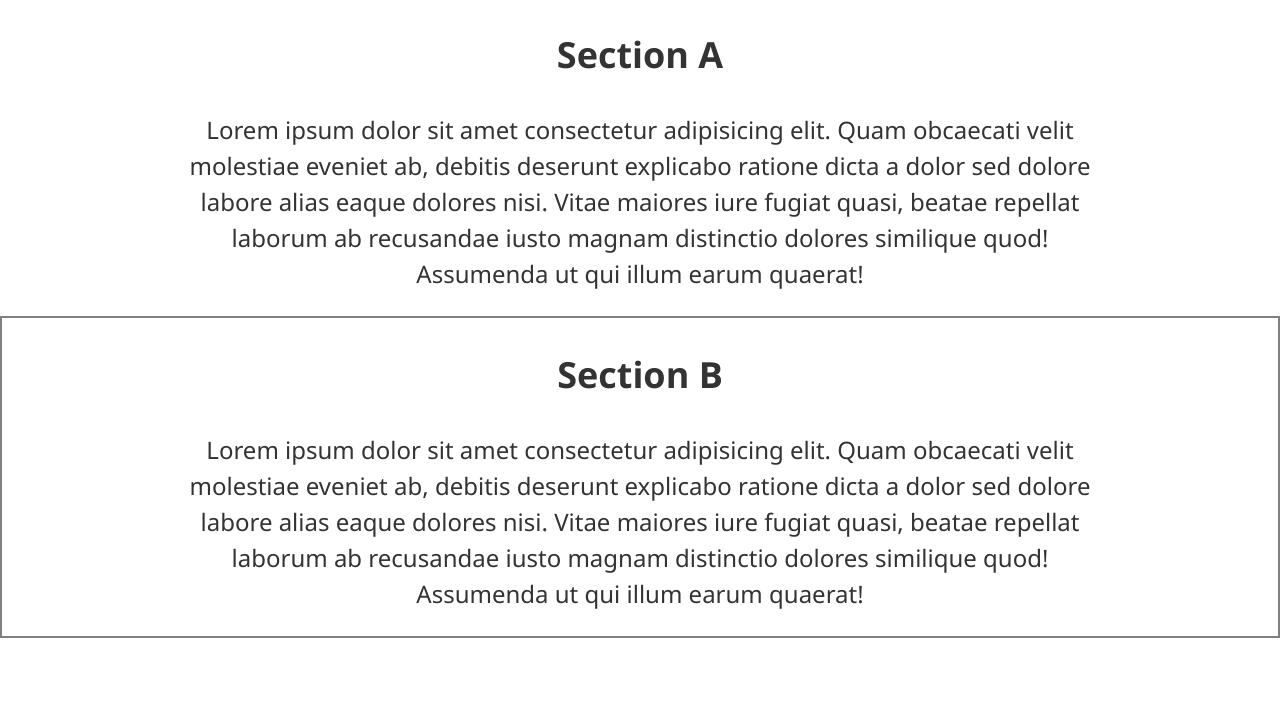
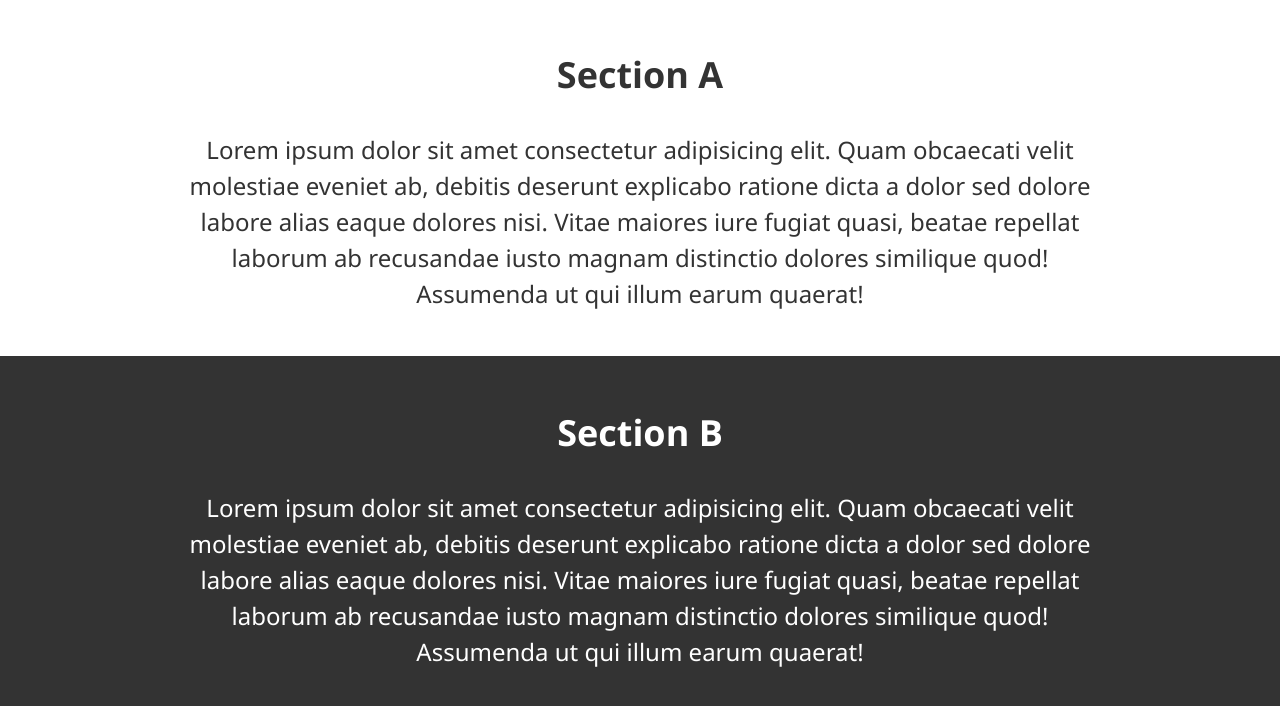
Before and after one commit to sid3github/video_bg, a plain HTML site: page index.html in a window 1280 px wide. Shown: the part 802-1508 px from the top of the page. Before the commit the page ends 1440 px from the top, so only its background shows below. Drawn offline with Linux system fonts and the light colour scheme.

Commit message:
completed

```diff
--- a/style.css
+++ b/style.css
@@ -74,13 +74,18 @@ body{
     text-decoration: none;
 }
 
+.section{
+    padding: 20px 0;
+}
+
+.section-b{
+    background: #333;
+    color: #fff;
+}
+
 @media(max-width:960px){
     .container{
         padding-left: 3.5rem;
         padding-right: 3.5rem;
     }
 }
-
-.section-b{
-    border: 2px solid grey;
-}
```
